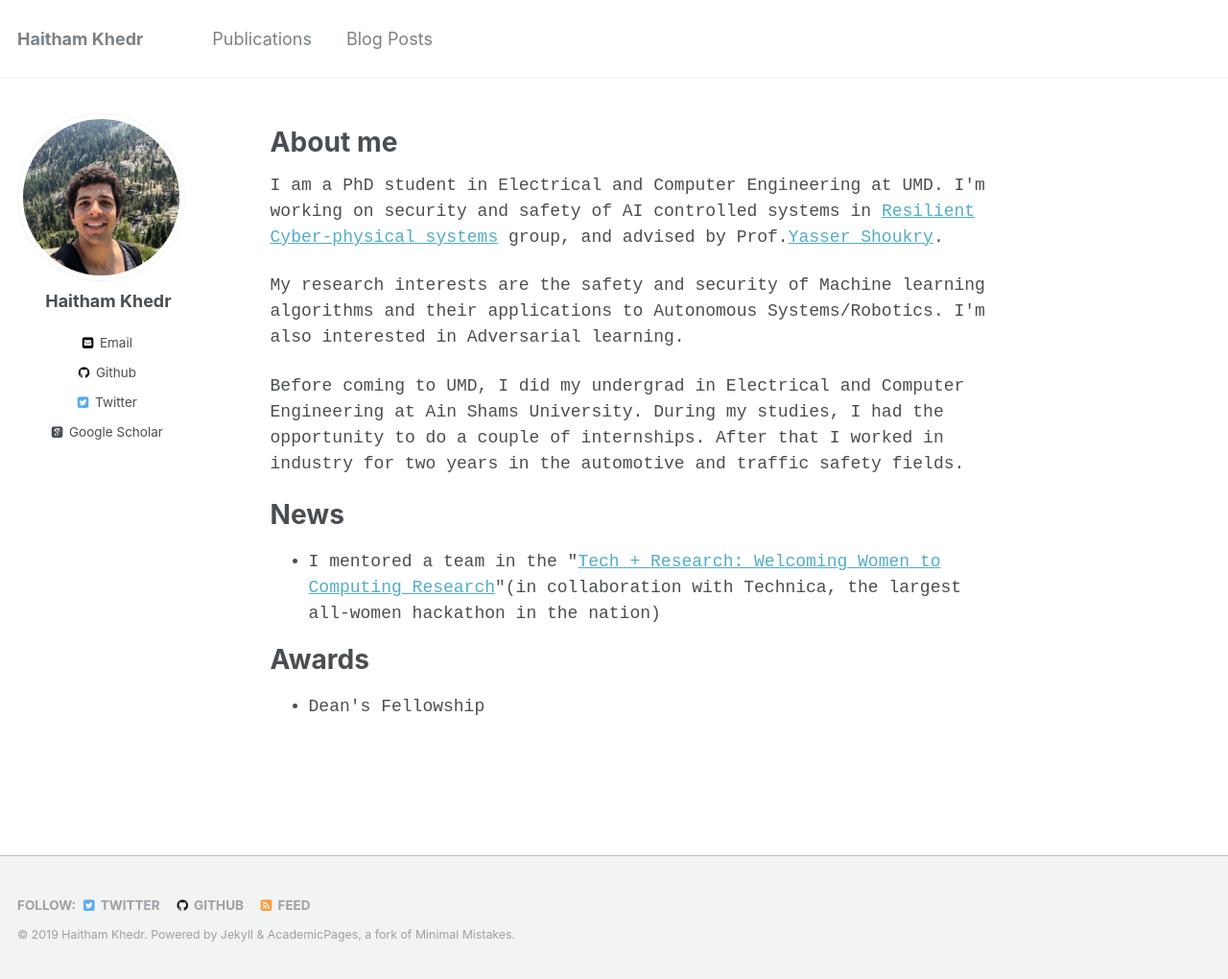
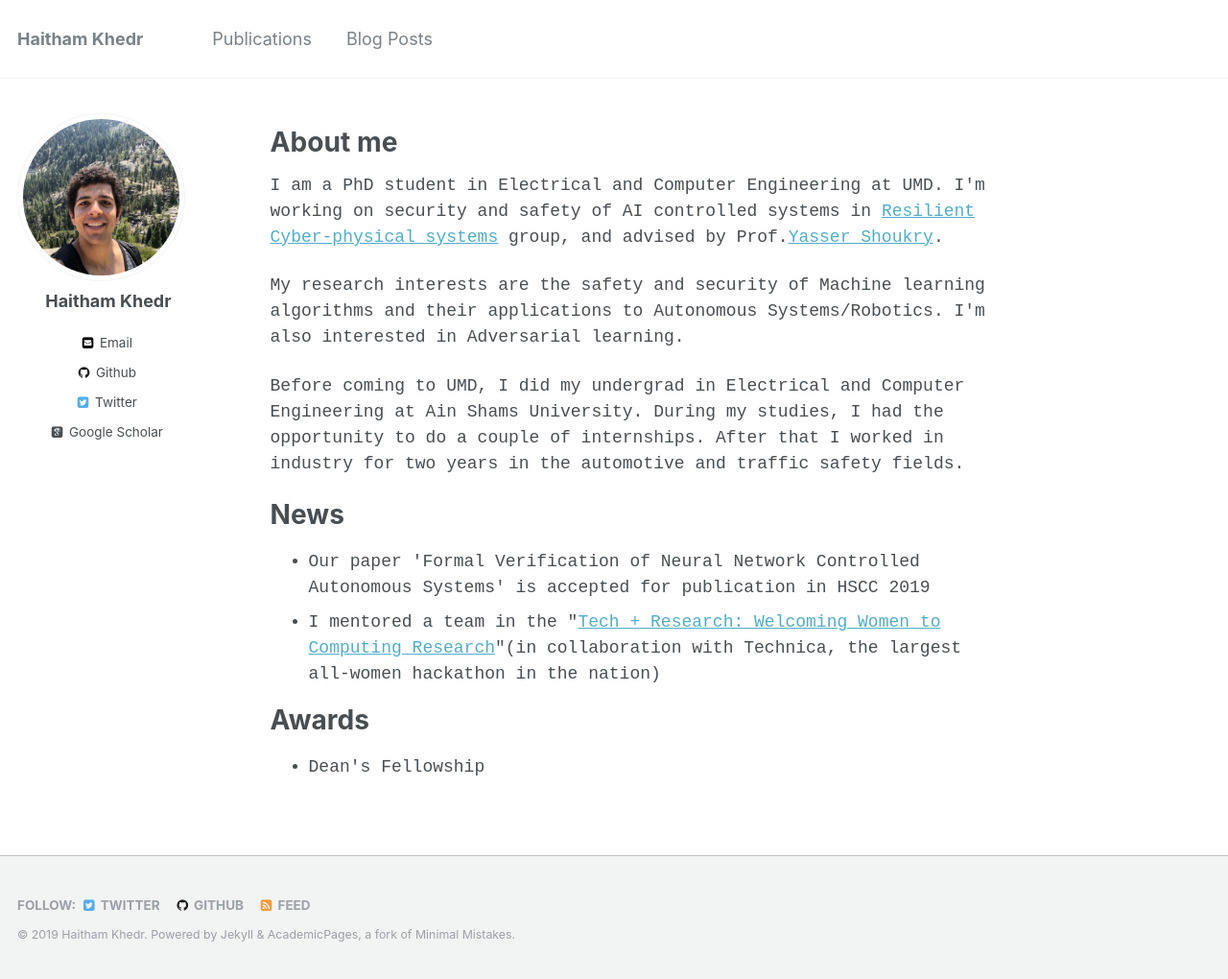
Before and after one commit to haithamkhedr/haithamkhedr.github.io, a Jekyll site: the page built from _pages/about.md, in a window 1280 px wide and 1020 px high. Shown: the whole window at 96% size. Built offline with Jekyll 4.4.1, drawn with Linux system fonts in a browser that asks for light colours; some web fonts are replaced.

Commit message:
Update about.md

```diff
--- a/_pages/about.md
+++ b/_pages/about.md
@@ -24,6 +24,10 @@ redirect_from:
 # News
 <ul class="font-monospace">
 	<li>
+		Our paper 'Formal Verification of Neural Network Controlled Autonomous Systems' is accepted for publication in HSCC 2019
+	</li>
+
+	<li>
 		I mentored a team in the "<a href="https://mcwic.cs.umd.edu/events/techresearch">Tech + Research: Welcoming Women to Computing Research</a>"(in collaboration with Technica, the largest all-women hackathon in the nation)
 	</li>
 </ul>
```
